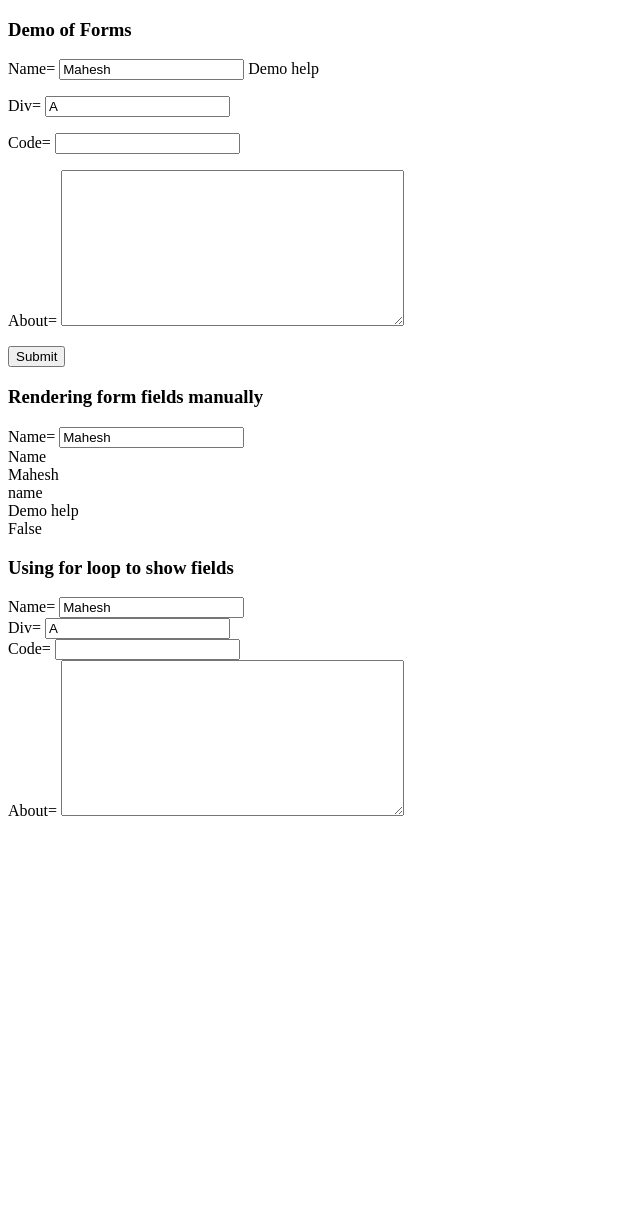
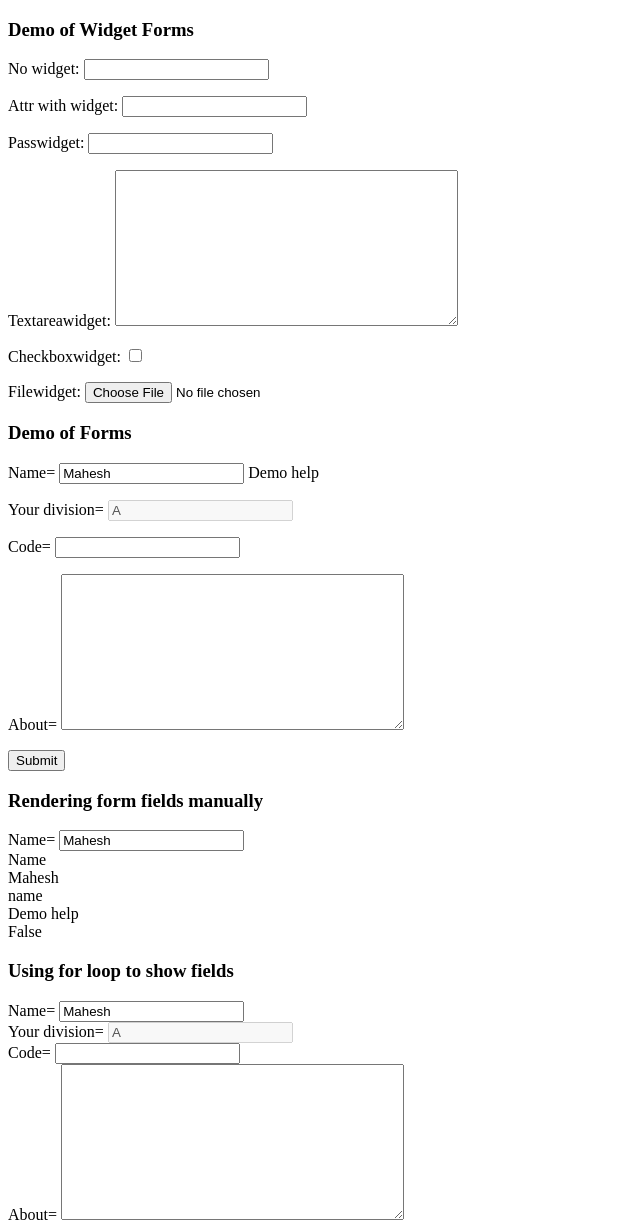
Before and after one commit to ursmaheshj/DjangoFramework, a Django app: page /home/ in a window 1280 px wide. Shown: the whole page, without its empty margins (0-640 px from the left). Before the commit the page ends 816 px from the top, so only its background shows below. Run offline with Django 5.2, Linux system fonts and the light colour scheme.

Commit message:
Added widget into form fields

```diff
--- a/d4_forms/app1/forms.py
+++ b/d4_forms/app1/forms.py
@@ -2,7 +2,15 @@ from django import forms
 
 class StudentForm(forms.Form):
     name = forms.CharField(required=False,help_text="Demo help")
-    div = forms.CharField()
-    code = forms.IntegerField()
+    div = forms.CharField(label='Your division',initial='A+',disabled=True)
+    code = forms.IntegerField(error_messages={"required": "Please enter your name"})
     about = forms.CharField(widget=forms.Textarea)
     key = forms.CharField(widget=forms.HiddenInput())
+
+class WidgetForm(forms.Form):
+    no_widget = forms.CharField()
+    attr_with_widget = forms.CharField(widget=forms.TextInput(attrs={'class':'class1 some1','id':'uniqueid'}))
+    passwidget = forms.CharField(widget=forms.PasswordInput)
+    textareawidget = forms.CharField(widget=forms.Textarea)
+    checkboxwidget = forms.CharField(widget=forms.CheckboxInput)
+    filewidget = forms.CharField(widget=forms.FileInput)
--- a/d4_forms/app1/views.py
+++ b/d4_forms/app1/views.py
@@ -1,12 +1,14 @@
 from django.shortcuts import render
 from django.http import HttpResponse
-from app1.forms import StudentForm
+from app1.forms import StudentForm,WidgetForm
 
 # Create your views here.
 def home(request):
     initial_val = {'name':"Mahesh",'div':'A'}
     studentform = StudentForm(auto_id='Mahesh_%s',label_suffix="=",initial=initial_val)
+    widgetform = WidgetForm
     context = {
-        'studentform':studentform
+        'studentform':studentform,
+        'widgetform':widgetform
     }
     return render(request,'app1/home.html',context)
--- a/d4_forms/templates/app1/home.html
+++ b/d4_forms/templates/app1/home.html
@@ -6,6 +6,10 @@
     <title>Forms</title>
 </head>
 <body>
+    <h3>Demo of Widget Forms</h3>
+    <form action="">
+        {{widgetform.as_p}}
+    </form>
     <h3>Demo of Forms</h3>
 
     <form action="" target"">
```
Also changed, not shown: d4_forms/app1/models.py (line endings or trailing spaces).
